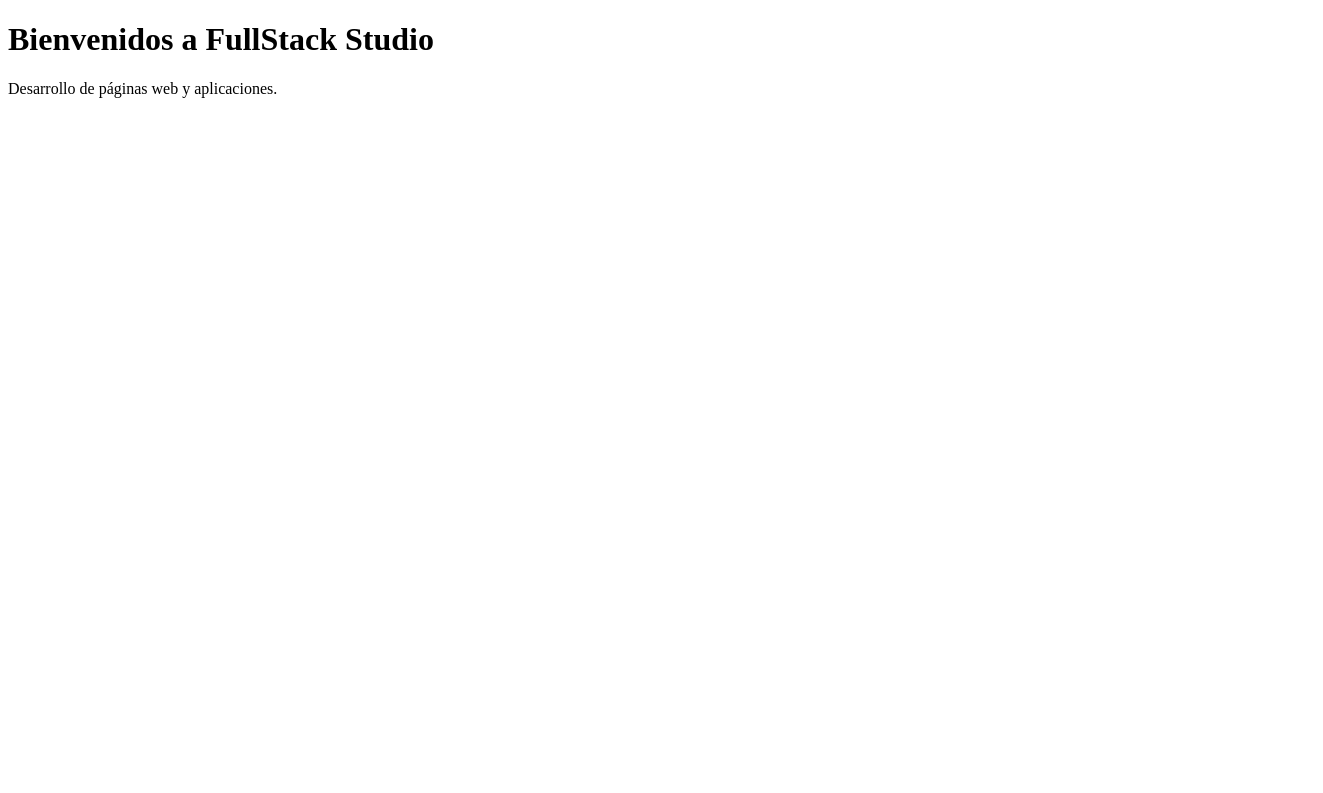
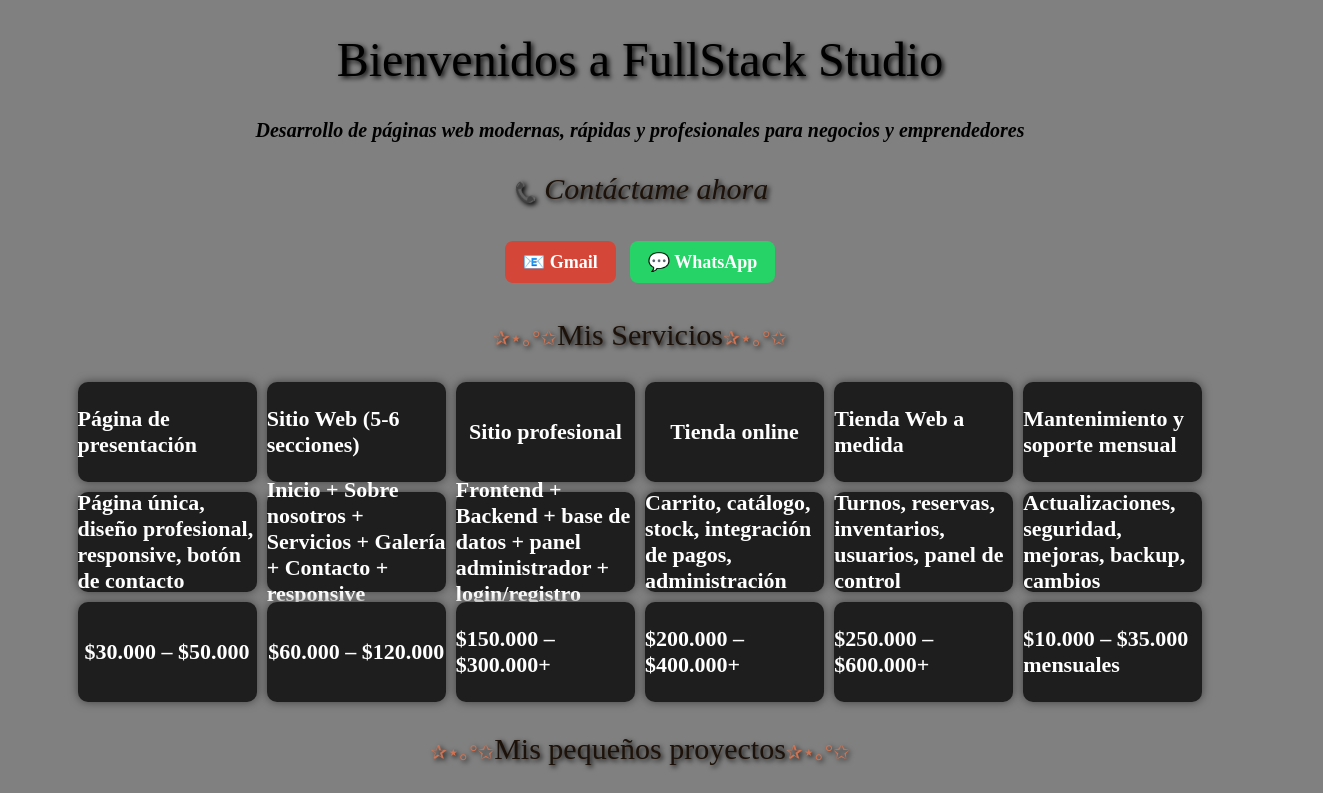
Before and after one commit to MilagroAbdalaBello/Presentaci-n-, a plain HTML site: page index.html in a window 1280 px wide. Shown: the top 793 px of the page, 1323 px wide, since content can reach past the window. Drawn offline with Linux system fonts and the light colour scheme.

Commit message:
Actualizo estilos e imagenes

```diff
--- a/index.html
+++ b/index.html
@@ -8,6 +8,47 @@
 </head>
 <body>
     <h1>Bienvenidos a FullStack Studio</h1>
-    <p>Desarrollo de páginas web y aplicaciones.</p>
+    <h3><em>Desarrollo de páginas web modernas, rápidas y profesionales para negocios y emprendedores</em></h3>
+    <div class="contacto">
+    <p><em><span class="phone">📞</span> Contáctame ahora</em></p>
+    <a href="https://mail.google.com/mail/?view=cm&fs=1&to=milagroabdalabello@gmail.com&su=Consulta%20desde%20tu%20Web" class="btn gmail">
+📧 Gmail
+</a>
+    <a href="https://wa.me/3875063417" class="btn whatsapp">💬 WhatsApp</a>
+</div>
+    <p><span class="stars">✰⋆｡°✩</span>Mis Servicios<span class="stars">✰⋆｡°✩</span></p>
+
+    <div class="cuadro-grid">
+    <div class="item">Página de presentación</div>
+    <div class="item">Sitio Web (5-6 secciones) </div>
+    <div class="item">Sitio profesional</div>
+    <div class="item">Tienda online</div>
+    <div class="item">Tienda Web a medida</div>
+    <div class="item">Mantenimiento y soporte mensual</div>
+
+    <div class="item">Página única, diseño profesional, responsive, botón de contacto</div>
+    <div class="item">Inicio + Sobre nosotros + Servicios + Galería + Contacto + responsive</div>
+    <div class="item">Frontend + Backend + base de datos + panel administrador + login/registro</div>
+    <div class="item">Carrito, catálogo, stock, integración de pagos, administración</div>
+    <div class="item">Turnos, reservas, inventarios, usuarios, panel de control</div>
+
+    <div class="item">Actualizaciones, seguridad, mejoras, backup, cambios</div>
+    <div class="item">$30.000 – $50.000</div>
+    <div class="item">$60.000 – $120.000</div>
+    <div class="item">$150.000 – $300.000+</div>
+    <div class="item">$200.000 – $400.000+</div>
+    <div class="item">$250.000 – $600.000+</div>
+    <div class="item">$10.000 – $35.000 mensuales</div>
+</div>
+<p><span class="stars">✰⋆｡°✩</span>Mis pequeños proyectos<span class="stars">✰⋆｡°✩</span></p>
+<div class="contenedor-img">
+    <img src="imagenes/kiosko-login.jpg" alt="login">
+    <img src="imagenes/caja copy.jpg" alt="caja">
+</div>
+
+
+
+
+
 </body>
 </html>
--- a/style.css
+++ b/style.css
@@ -1,4 +1,121 @@
-.title {
-    color: aqua;
+body {
+    background-color: gray;
+    color: black;
+}
+
+/*diseño del texto con el h1*/
+
+h1 {
+    text-align: center;
+    font-size: 48px;
+    font-weight: 100;
+    text-shadow: 2px 2px 5px black;
+}
+
+h3 {
+    text-align: center;
+    font-size: 20px;
 
 }
+
+/*como si el télefono vibrará*/
+
+.phone {
+    font-size: 20px;
+    animation: vibrar 0.4s infinite alternate;
+}
+
+@keyframes vibrar {
+    0% { transform: translateX(0); }
+    100% { transform: translateX(3px); }
+}
+
+p {
+    color: rgb(29, 18, 9);
+    text-align: center;
+    font-weight: 100;
+    font-size: 30px;
+    text-shadow: 2px 2px 5px black;
+
+}
+
+.stars {
+    font-size: 20px;
+    color: rgb(209, 115, 81);
+}
+
+/*cuadro*/
+
+.cuadro-grid {
+    display: grid;
+    grid-template-columns: repeat(6, 1fr); /* 5 columnas */
+    grid-template-rows: repeat(3, 100px); /* 3 filas (altura ajustable) */
+    gap: 10px; /* espacio entre cuadros */
+    width: 89%;
+    margin: auto;
+    margin-top: 30px;
+}
+
+.item {
+    background: #1e1e1e;
+    border-radius: 10px;
+    color: white;
+    display: flex;
+    justify-content: center;
+    align-items: center;
+    font-size: 22px;
+    font-weight: bold;
+    box-shadow: 0 0 10px rgba(0,0,0,0.5);
+    transition: .3s;
+}
+
+/* EFECTO HOVER */
+.item:hover {
+    transform: scale(1.08);
+    box-shadow: 0 0 15px cyan;
+    cursor: pointer;
+}
+
+/*diseño de los contactos*/
+.contacto {
+    text-align: center;
+    margin-top: 30px;
+}
+
+.btn {
+    display: inline-block;
+    padding: 10px 18px;
+    margin: 5px;
+    border-radius: 8px;
+    text-decoration: none;
+    font-size: 18px;
+    font-weight: bold;
+    transition: .3s;
+    color: white;
+}
+
+.gmail {
+    background: #d44638;
+}
+
+.whatsapp {
+    background: #25D366;
+}
+
+/* Hover bonito */
+.btn:hover {
+    transform: scale(1.1);
+    box-shadow: 0 0 12px white;
+}
+
+/*diseño de las fotos*/
+
+.contenedor-img {
+    display: flex;
+    gap: 15px; /* separa las imágenes */
+}
+
+.contenedor-img img {
+    width: 650px;
+    border-radius: 10px;
+}
```
Also changed, not shown: imagenes/caja copy.jpg (added), imagenes/caja.jpg (added), imagenes/kiosko-login.jpg (added).
